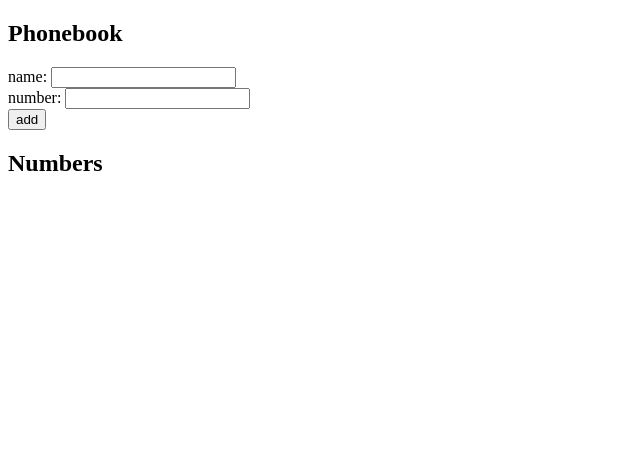
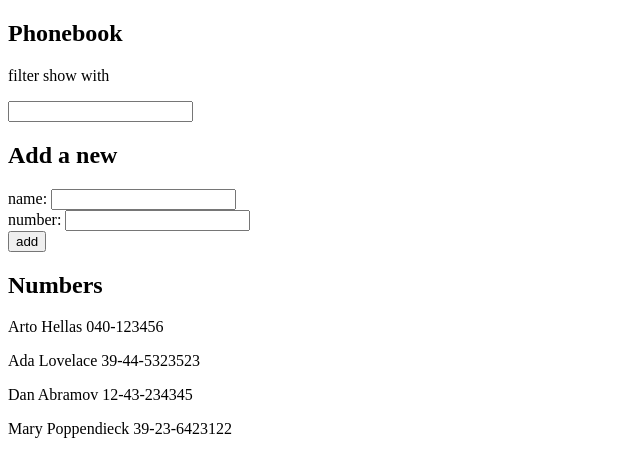
Before and after one commit to mbasart/phonebook, a React (Create React App) app: page / in a window 1280 px wide. Shown: the top 476 px of the page, without its empty margins (0-640 px from the left). Built offline with nearby package versions, Linux system fonts and the light colour scheme.

Commit message:
2.9 done

```diff
--- a/src/components/App.js
+++ b/src/components/App.js
@@ -1,10 +1,17 @@
 import React, { useState } from 'react'
 import Person from './Person'
+import Filter from './Filter'
 
 const App = () => {
-  const [ persons, setPersons ] = useState([])
+  const [ persons, setPersons ] = useState([
+    { name: 'Arto Hellas', number: '040-123456', id: 1 },
+    { name: 'Ada Lovelace', number: '39-44-5323523', id: 2 },
+    { name: 'Dan Abramov', number: '12-43-234345', id: 3 },
+    { name: 'Mary Poppendieck', number: '39-23-6423122', id: 4 }
+  ])
   const [ newName, setNewName ] = useState('')
   const [ newNumber, setNewNumber ] = useState('')
+  const [ nameFilter, setNameFilter ] = useState('')
 
   const addPerson = (event) => {
       event.preventDefault()
@@ -34,9 +41,16 @@ const App = () => {
       setNewNumber(event.target.value)
   }
 
+  const handleNameFilterChange = (event) => {
+      setNameFilter(event.target.value)
+  }
+
   return (
     <div>
       <h2>Phonebook</h2>
+      <Filter nameFilter={nameFilter} handleNameFilterChange={handleNameFilterChange} />
+
+      <h2>Add a new</h2>
       <form onSubmit={addPerson} >
         <div>
           name: <input value={newName} onChange={handlePersonChange} />
@@ -48,8 +62,9 @@ const App = () => {
           <button type="submit">add</button>
         </div>
       </form>
+
       <h2>Numbers</h2>
-      <Person persons={persons} />
+      <Person persons={persons} nameFilter={nameFilter} />
     </div>
   )
 }
--- /dev/null
+++ b/src/components/Filter.js
@@ -0,0 +1,14 @@
+import React from 'react'
+
+const Filter = ({nameFilter,handleNameFilterChange}) => {
+    return (
+        <div>
+            <p>filter show with</p>
+            <input value={nameFilter}
+                onChange={handleNameFilterChange}
+            />
+        </div>
+    )
+}
+
+export default Filter
--- a/src/components/Person.js
+++ b/src/components/Person.js
@@ -1,10 +1,12 @@
 import React from 'react'
 
-const Person = ({persons}) => {
+const Person = ({persons, nameFilter}) => {
     console.log(persons)
     return (
         <div>
-            {persons.map(person => {
+            {persons
+            .filter(person => nameFilter === '' ? true : person.name.toLowerCase().includes(nameFilter.toLowerCase()) )
+            .map(person => {
                 return(
                     <p key={person.id}>{person.name} {person.number}</p>
                 )
```
